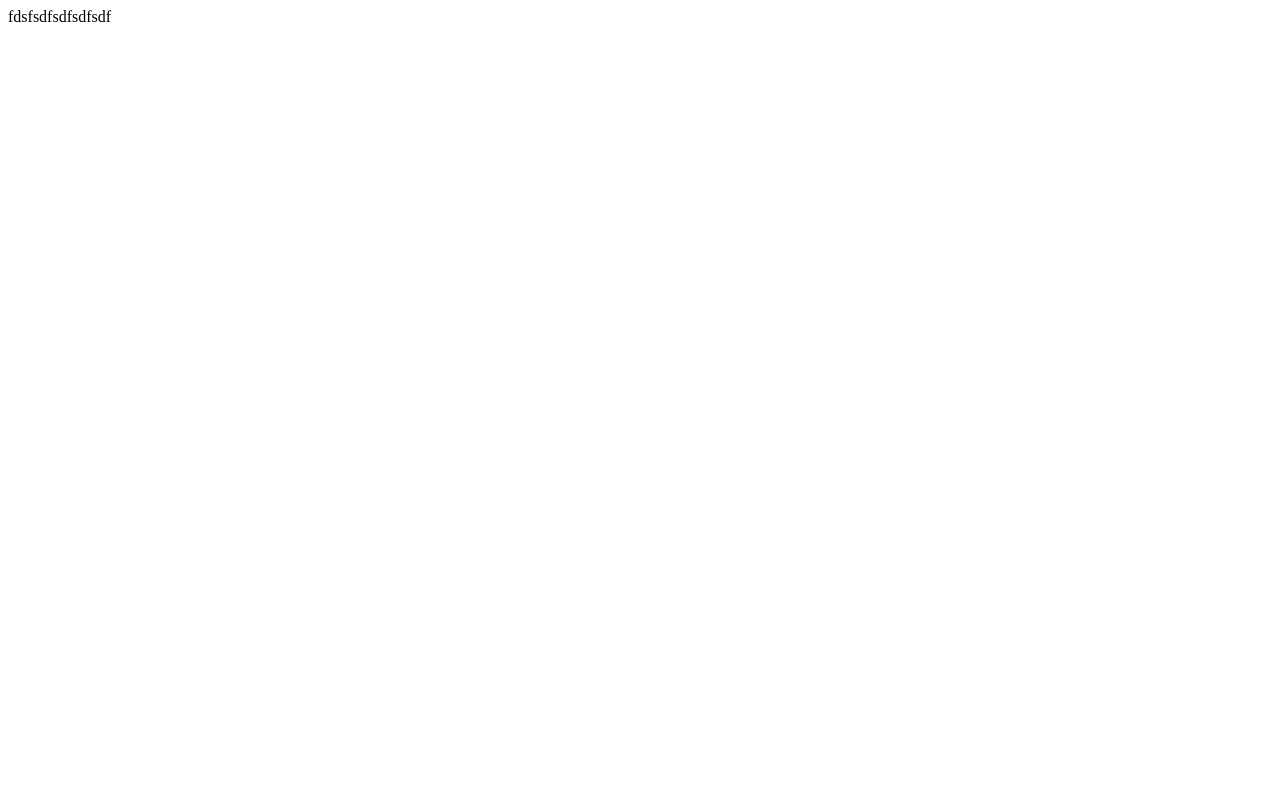
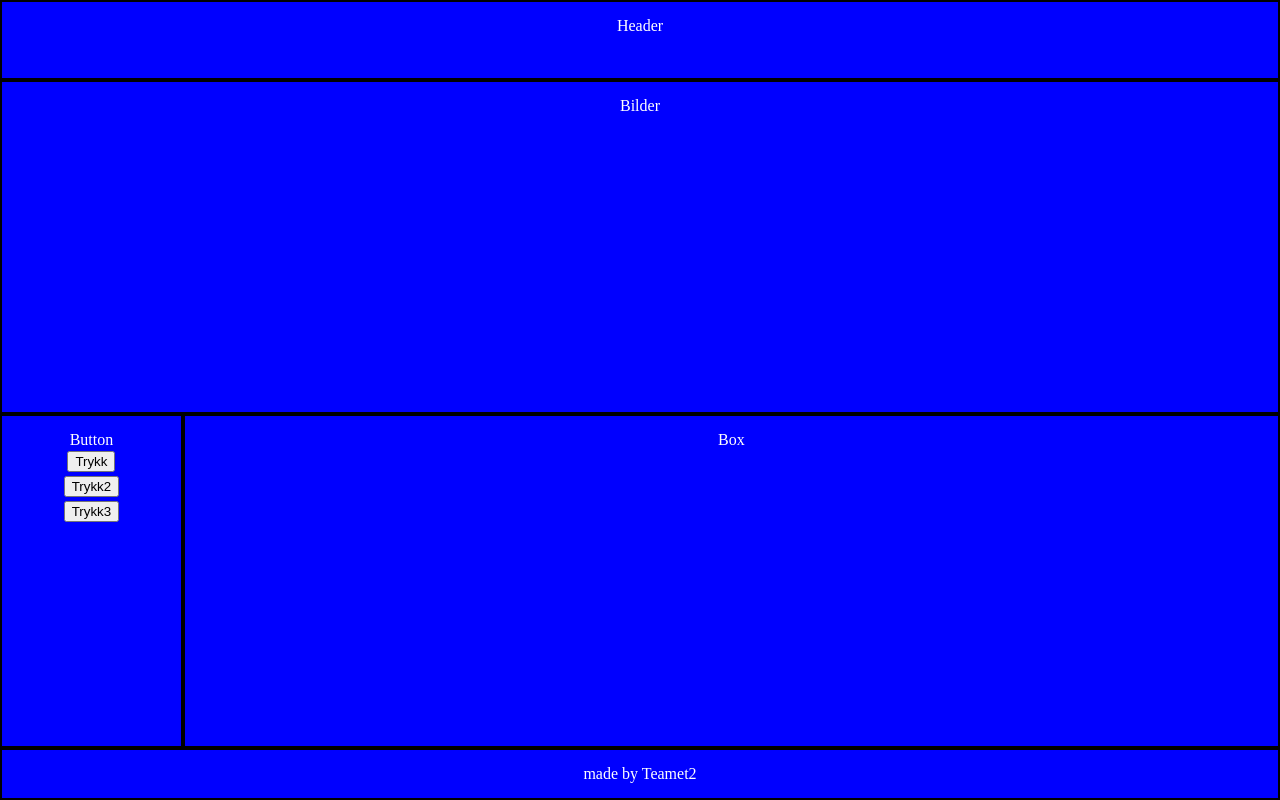
Before and after one commit to NecromancerMidas/Team-2-Oppgave-uke1, a plain HTML site: page index.html in a window 1280 px wide. Drawn offline with Linux system fonts and the light colour scheme.

Commit message:
First push, base.

```diff
--- a/Script1.js
+++ b/Script1.js
@@ -1 +1,2 @@
 // JavaScript source code
+function imageclick()
--- a/StyleSheet1.css
+++ b/StyleSheet1.css
@@ -1,3 +1,43 @@
-body
+body {
+    margin: 0;
+    font-size: 16px;
+}
+.container {
+    text-align: center;
+    height: 100vh;
+    display: grid;
+    grid-template-columns: 1fr 3fr 3fr;
+    grid-template-rows: 80px 3fr 3fr;
+    grid-template-areas:
+    "header header header"
+    "main main main"
+    "nav aside aside"
+    "footer footer footer"
+
+}
+
+header, nav, main, aside, footer
 {
+        background-color:blue;
+        color: #fff;
+        padding: 15px;
+        border: 2px black solid;
 }
+
+header {
+    grid-area: header;
+}
+main {
+    grid-area: main;
+}
+aside {
+    grid-area: aside;
+}
+nav {
+    grid-area: nav;       }
+footer{
+    grid-area: footer;
+}
+button {
+    margin:2px
+}
--- a/index.html
+++ b/index.html
@@ -4,10 +4,23 @@
 <head>
     <meta charset="utf-8" />
     <link rel="stylesheet" href="StyleSheet1.css" />
-    <title></title>
+    <title>Team 2 Opggave 1</title>
 </head>
 <body>
-    <div>fdsfsdfsdfsdfsdf</div>
+    <div class="container">
+        <header>Header</header>
+        <main>Bilder</main>
+        <nav>Button
+            <br>
+
+            <button>Trykk</button><br>
+            <Button>Trykk2</Button><br>
+            <button>Trykk3</button>
+        </nav>
+        <aside>Box</aside>
+        <footer>made by Teamet2</footer>
+   </div>
+
 
 
 
```
Also changed, not shown: test.html (added, +13 -0 lines), img/inventory.png (renamed from img/Untitled.png), img/money.jpeg (deleted), img/sapphire.png (renamed from img/sapphire_PNG25.png), img/thief-robber-pulling-loot-heavy-bag-full-money-isola-isolated-white-62830071.jpg (deleted), img/topaz.jpg (deleted).
